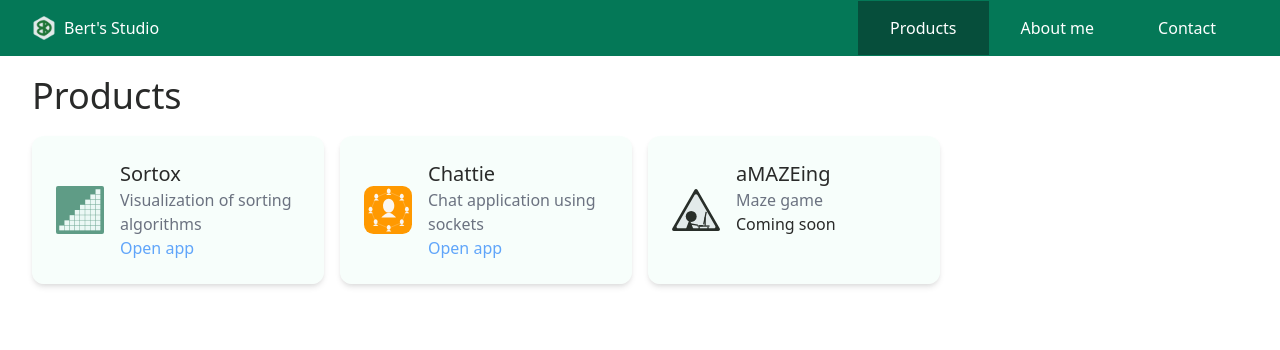
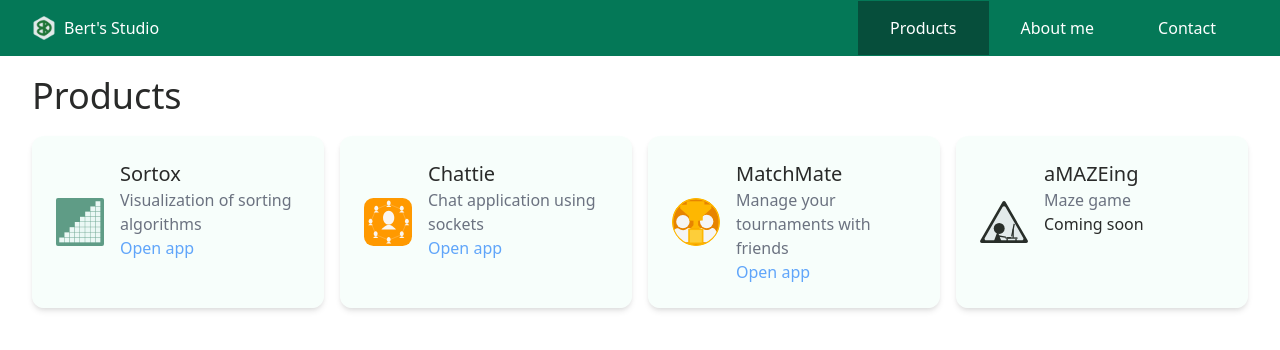
Before and after one commit to bertdk/studio, a React (Create React App) app: page /products in a window 1280 px wide. Shown: the top 350 px of the page. Built offline with nearby package versions, Linux system fonts and the light colour scheme.

Commit message:
feat: match mate

```diff
--- a/src/components/Products.tsx
+++ b/src/components/Products.tsx
@@ -15,6 +15,12 @@ export const Products = () => (
           name: "Chattie",
           description: "Chat application using sockets",
           url: "chat",
+          active: true,
+        },
+        {
+          name: "MatchMate",
+          description: "Manage your tournaments with friends",
+          url: "matchmate",
           active: true,
         },
         {
```
Also changed, not shown: public/logos/MatchMateLogo.svg (added).
